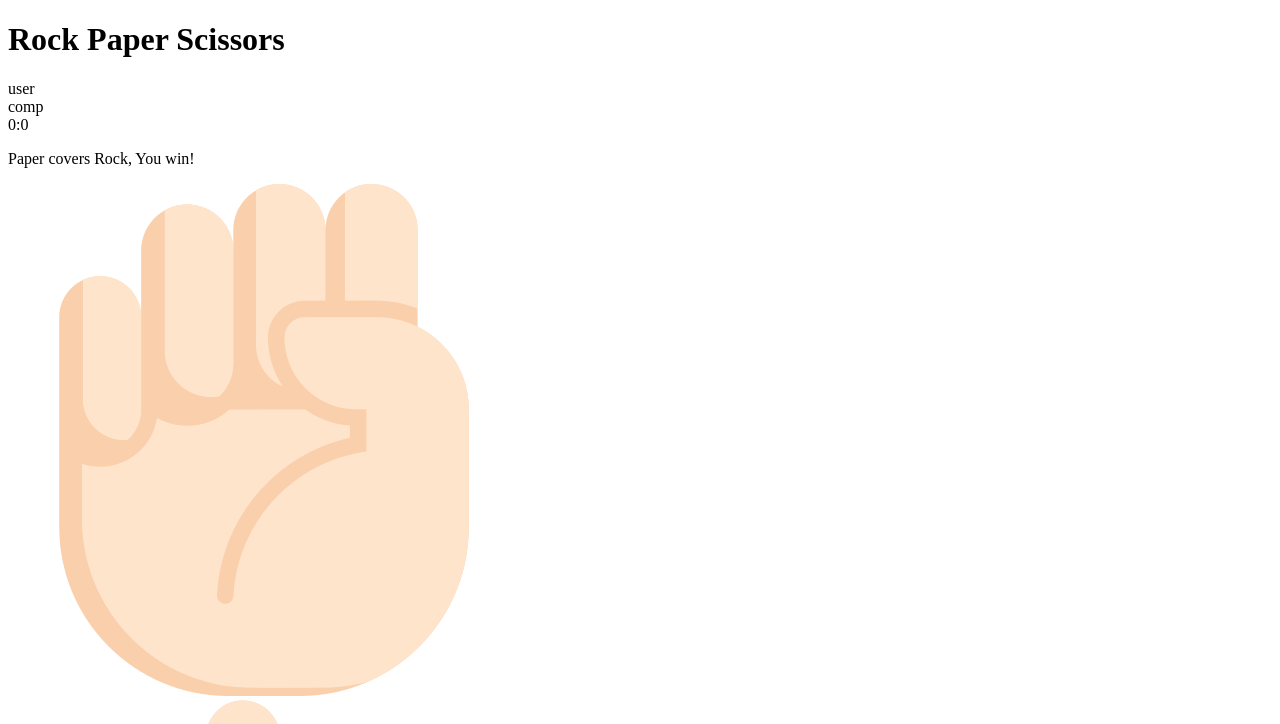
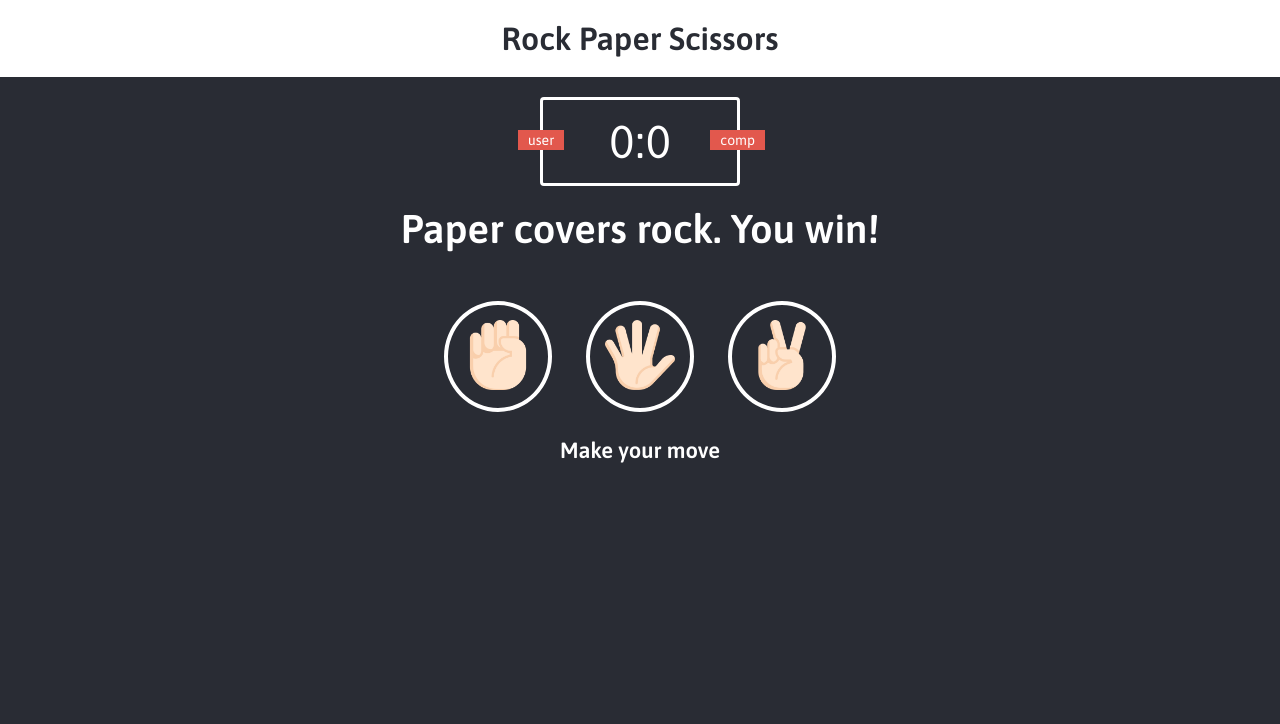
Before and after one commit to lfields90/Rock-Paper-Scissors-JS, a plain HTML site: page index.html in a window 1280 px wide. Shown: the top 724 px of the page. Drawn offline with Linux system fonts and the light colour scheme.

Commit message:
add styling to RPS

```diff
--- a/index.html
+++ b/index.html
@@ -11,14 +11,14 @@
       <h1>Rock Paper Scissors</h1>
     </header>
 
-    <div class="scoreboard">
+    <div class="score-board">
       <div id="user-label" class="badge">user</div>
       <div id="comp-label" class="badge">comp</div>
       <span id="user-score">0</span>:<span id="comp-score">0</span>
     </div>
 
     <div class="result">
-      <p>Paper covers Rock, You win!</p>
+      <p>Paper covers rock. You win!</p>
     </div>
 
     <div class="choices">
--- a/styles.css
+++ b/styles.css
@@ -0,0 +1,93 @@
+@import url('https://fonts.googleapis.com/css2?family=Asap:wght@400;500;600&display=swap');
+
+* {
+  padding: 0;
+  margin: 0;
+  box-sizing: border-box;
+}
+
+body {
+  background-color: #292C34;
+  font-family: Asap, sans-serif;
+}
+
+header {
+  background: white;
+  padding: 20px;
+}
+
+header > h1 {
+  color: #292C34;
+  text-align: center;
+}
+
+.score-board {
+  border: 3px solid white;
+  width: 200px;
+  margin: 20px auto;
+  color: white;
+  font-size: 46px;
+  border-radius: 4px;
+  text-align: center;
+  padding: 15px 20px;
+  position: relative;
+}
+
+.badge {
+  background: #E2584D;
+  color: white;
+  font-size: 14px;
+  padding: 2px 10px;
+}
+
+#user-label {
+  position: absolute;
+  top: 30px;
+  left: -25px;
+}
+
+#comp-label {
+  position: absolute;
+  top: 30px;
+  right: -28px;
+}
+
+.result {
+  font-size: 40px;
+  color: white;
+}
+
+.result > p {
+  text-align: center;
+  font-weight: bold;
+}
+
+.choices {
+  text-align: center;
+  margin: 50px 0 25px 0;
+}
+
+.choice {
+  border: 4px solid white;
+  border-radius: 50%;
+  display: inline-block;
+  margin: 0 15px;
+  transition: all 0.5s ease;
+}
+
+img {
+  height: 100px;
+  padding: 15px;
+}
+
+.choice:hover {
+  cursor: pointer;
+  background: #CF4F44;
+}
+
+#action-message {
+  text-align: center;
+  color: white;
+  font-weight: bold;
+  font-size: 22px;
+}
```
